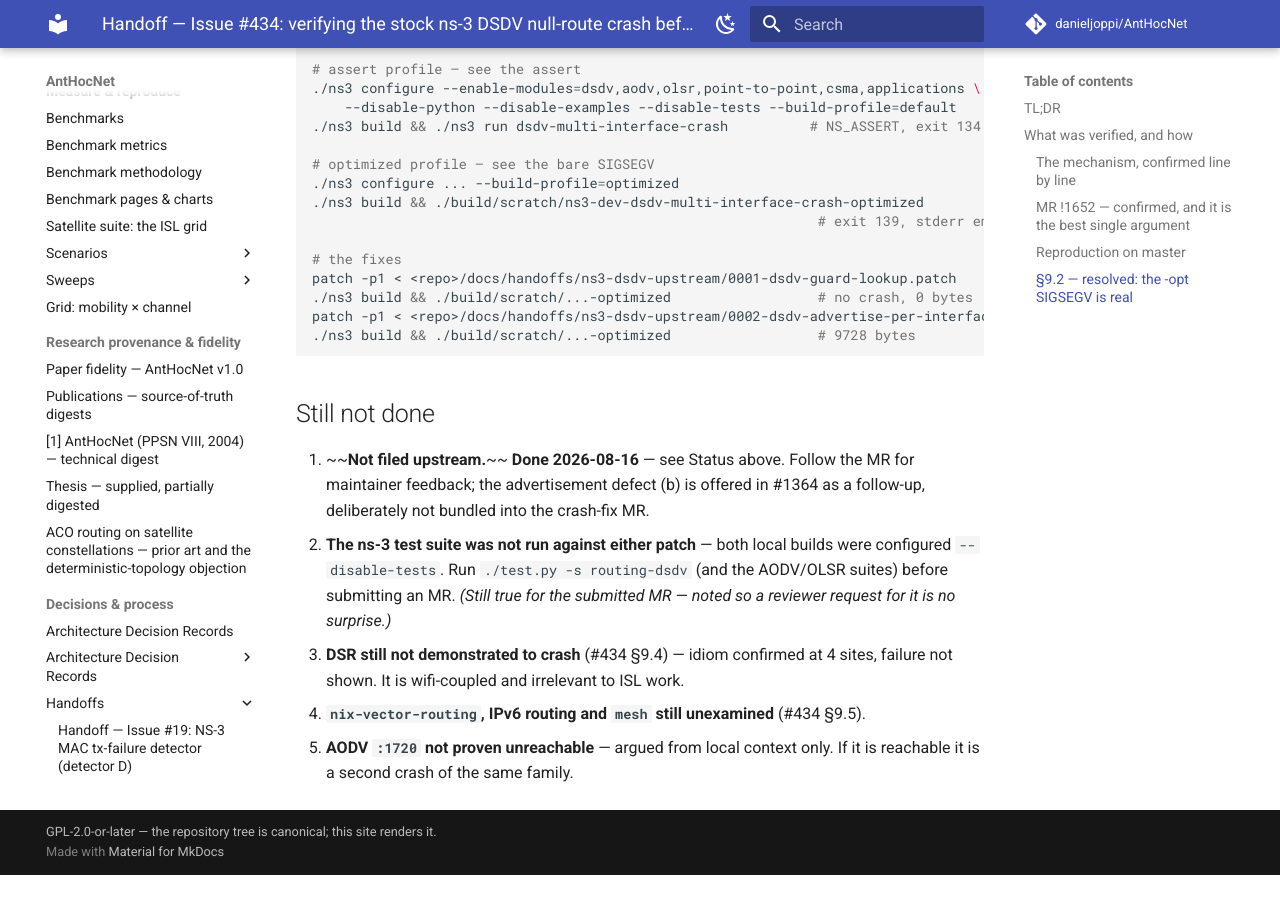
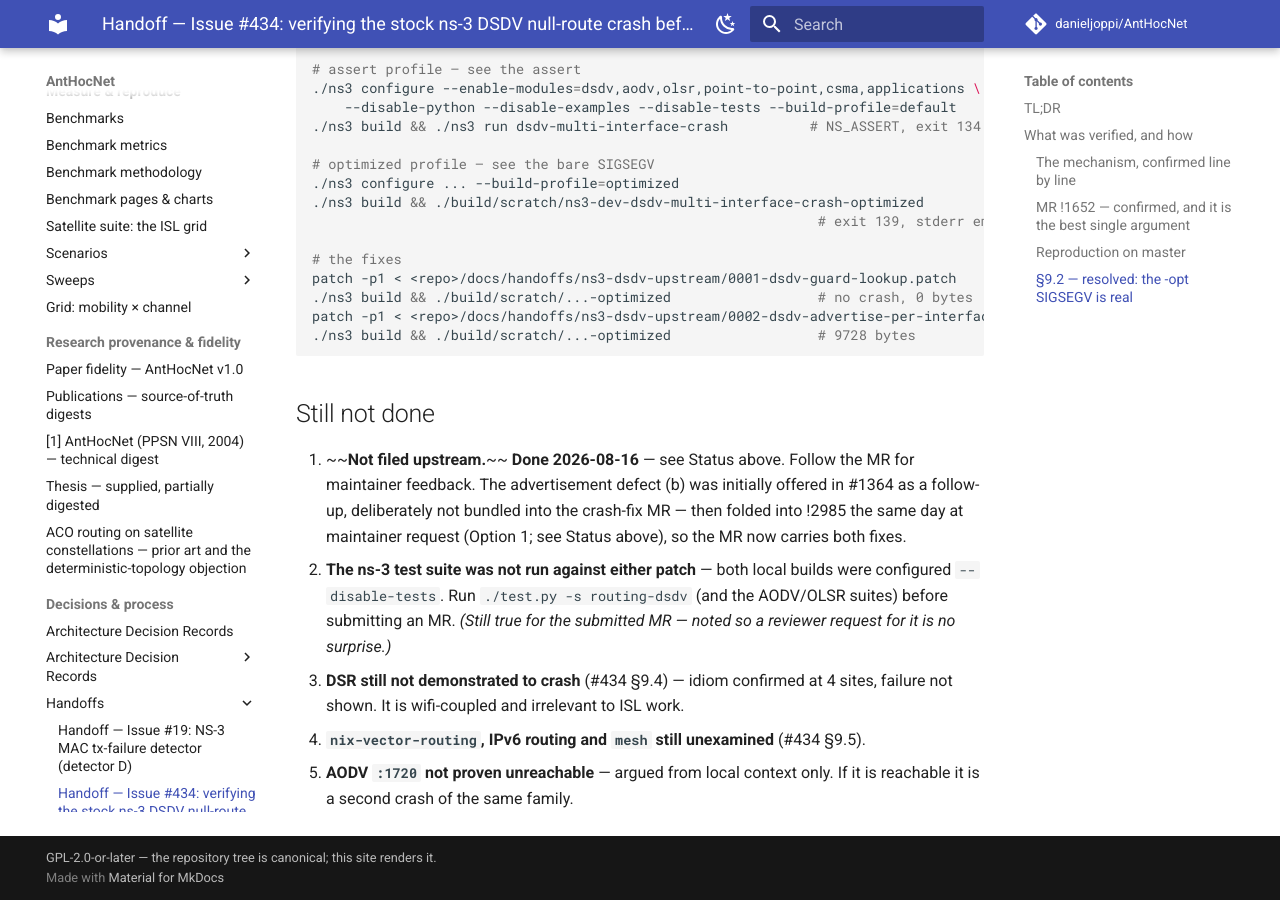
Before and after one commit to danieljoppi/AntHocNet, an MkDocs documentation site: the page built from docs/handoffs/2026-08-15-ns3-dsdv-null-route-upstream.md, in a window 1280 px wide and 900 px high, scrolled down 7225 px. Built offline with MkDocs 1.6.1 and Material for MkDocs 9.7.7, drawn with Linux system fonts in a browser that asks for light colours; comment, search, counter and statistics services are not loaded; before the commit the page ends 8100 px from its top, so only the background shows below that.

Commit message:
docs: correct the dsdv handoff's stale 'defect (b) not bundled' claim (#452)
The 'Still not done' item 1 of
docs/handoffs/2026-08-15-ns3-dsdv-null-route-upstream.md still said the
advertisement defect (b) 'is offered in #1364 as a follow-up, deliberately
not bundled into the crash-fix MR'. That was true at filing time
(2026-08-16 morning) but was superseded the same day, as the page's own
Status block records: at T. Pecorella's request (Option 1 — real
multi-interface compliance), MR nsnam/ns-3-dev!2985 was extended to carry
defect (b)'s per-interface advertisement fix.

Verified against the primary source before editing (GitLab API,
2026-08-17): !2985 is open and currently carries four commits —
'dsdv: Do not send queued packets when the next-hop lookup fails',
'dsdv: (fixes #1364) advertise the IP address of the interface a message
is sent from', 'dsdv: Invoke the error callback when dropping queued
packets', and 'dsdv: Add a regression test for a multi-interface chain' —
so the (b) fix is demonstrably in the MR, and the sentence contradicted
both the live MR and the Status block eight sections above it in the same
file.

Reworded the item to state the sequence (offered as follow-up, then folded
in at maintainer request) instead of the stale end-state. No other change;
docs/tools/check-links.py: 79 files, 0 problems.

Refs #434.


Claude-Session: https://claude.ai/code/session_01VKtKHtuMwTUY8uBBCJceDY

Co-authored-by: Claude <noreply@anthropic.com>

```diff
--- a/docs/handoffs/2026-08-15-ns3-dsdv-null-route-upstream.md
+++ b/docs/handoffs/2026-08-15-ns3-dsdv-null-route-upstream.md
@@ -312,8 +312,10 @@ patch -p1 < <repo>/docs/handoffs/ns3-dsdv-upstream/0002-dsdv-advertise-per-inter
 ## Still not done
 
 1. ~~**Not filed upstream.**~~ **Done 2026-08-16** — see Status above. Follow
-   the MR for maintainer feedback; the advertisement defect (b) is offered in
-   #1364 as a follow-up, deliberately not bundled into the crash-fix MR.
+   the MR for maintainer feedback. The advertisement defect (b) was initially
+   offered in #1364 as a follow-up, deliberately not bundled into the crash-fix
+   MR — then folded into !2985 the same day at maintainer request (Option 1;
+   see Status above), so the MR now carries both fixes.
 2. **The ns-3 test suite was not run against either patch** — both local builds
    were configured `--disable-tests`. Run `./test.py -s routing-dsdv` (and the
    AODV/OLSR suites) before submitting an MR. *(Still true for the submitted
```
